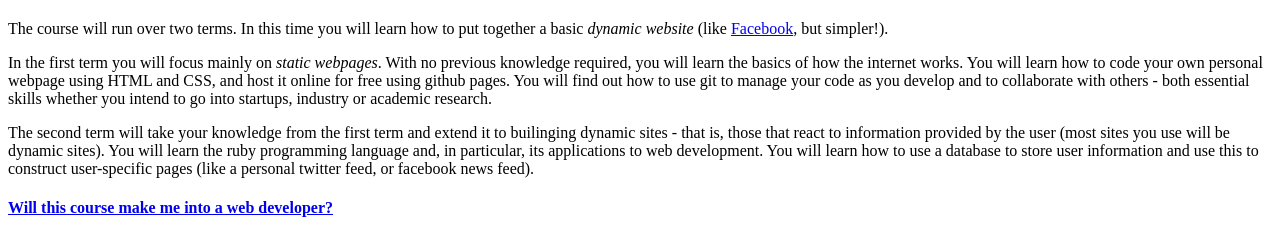
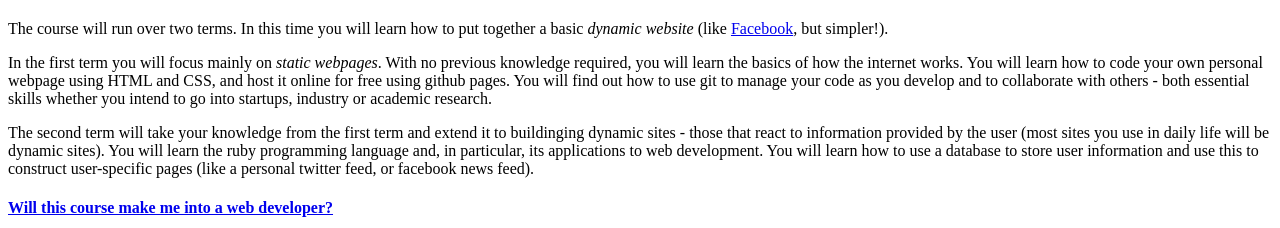
Before and after one commit to tomclose/oxfordcodelab.com, a website: page app/index.html in a window 1280 px wide. Shown: the part 1101-1329 px from the top of the page. Drawn offline with nearby package versions, Linux system fonts and the light colour scheme; files that its build step writes are made by us from their sources.

Commit message:
Fixed typo

```diff
--- a/app/index.html
+++ b/app/index.html
@@ -92,7 +92,7 @@
 
                 <p>In the first term you will focus mainly on <em>static webpages</em>. With no previous knowledge required, you will learn the basics of how the internet works. You will learn how to code your own personal webpage using HTML and CSS, and host it online for free using github pages. You will find out how to use git to manage your code as you develop and to collaborate with others - both essential skills whether you intend to go into startups, industry or academic research.</p>
 
-                <p>The second term will take your knowledge from the first term and extend it to builinging dynamic sites - that is, those that react to information provided by the user (most sites you use will be dynamic sites). You will learn the ruby programming language and, in particular, its applications to web development. You will learn how to use a database to store user information and use this to construct user-specific pages (like a personal twitter feed, or facebook news feed).</p>
+                <p>The second term will take your knowledge from the first term and extend it to buildinging dynamic sites - those that react to information provided by the user (most sites you use in daily life will be dynamic sites). You will learn the ruby programming language and, in particular, its applications to web development. You will learn how to use a database to store user information and use this to construct user-specific pages (like a personal twitter feed, or facebook news feed).</p>
 
               </div>
             </div>
```
